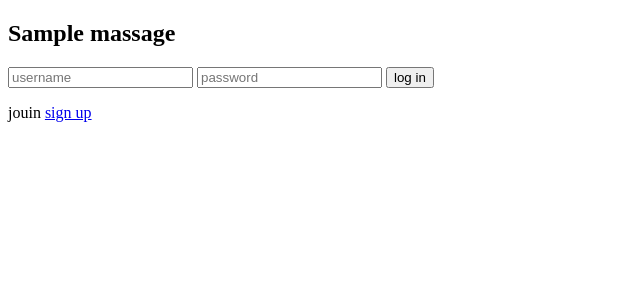
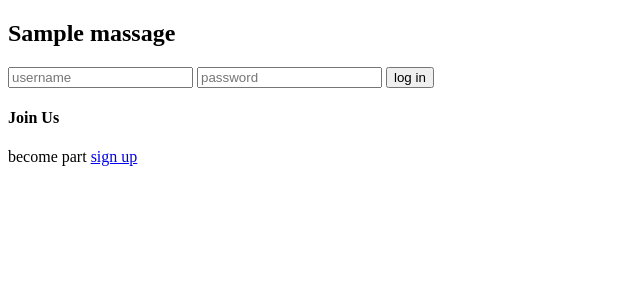
Before and after one commit to mahmoud15670/FP-web-cs50, a Django app: template final_project/delivery/templates/signin.html in a window 1280 px wide. Shown: the part 26-326 px from the top of the page, without its empty margins (0-640 px from the left). Run offline with Django 5.2, Linux system fonts and the light colour scheme; the template is opened without the code that fills it: most values are stand-ins (such as "Sample title", 1, 10 or a date in 2020).

Commit message:
Aug 16, 2024, 5:13 PM

```diff
--- a/final_project/coursation/templates/signin.html
+++ b/final_project/coursation/templates/signin.html
@@ -10,5 +10,6 @@
         <input type="password" name="password" placeholder="password">
         <input type="submit" value="log in">
     </form>
-    <p>jouin <a href="#">sign up</a></p>
+    <h4>Join Us</h4>
+    <p>become part <a href="#">sign up</a></p>
 {% endblock %}
```
